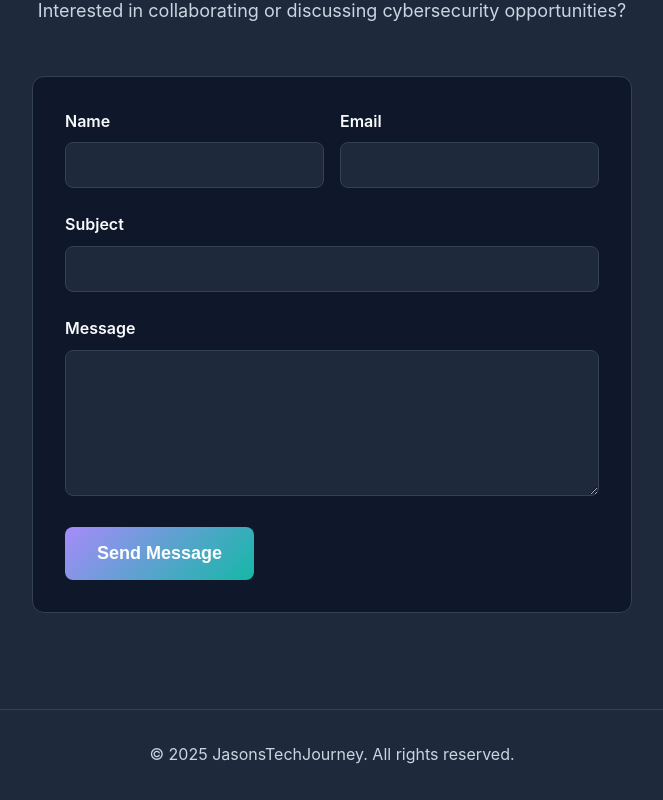
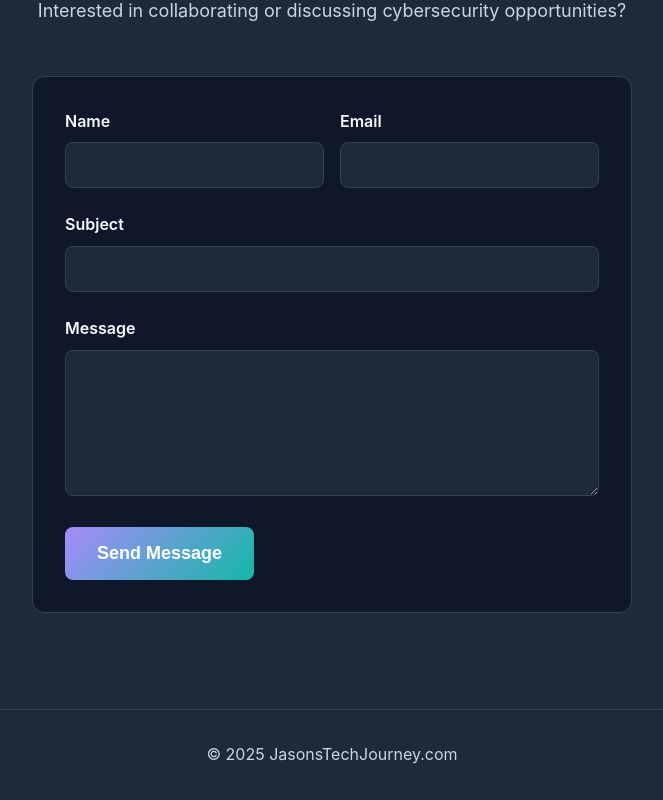
Before and after one commit to JasonBassoon/oldbrokenmain, a React (Vite) app: page / in a window 1280 px wide. Shown: the part 2289-3089 px from the top of the page, without its empty margins (308-971 px from the left). Built offline with nearby package versions, Linux system fonts and the light colour scheme; no server answers; the database is empty.

Commit message:
Updated App.tsx

```diff
--- a/src/App.tsx
+++ b/src/App.tsx
@@ -29,7 +29,7 @@ function App() {
 
       <footer className="footer">
         <div className="container">
-          <p>&copy; {new Date().getFullYear()} JasonsTechJourney. All rights reserved.</p>
+          <p>&copy; 2025 JasonsTechJourney.com</p>
         </div>
       </footer>
     </div>
```
